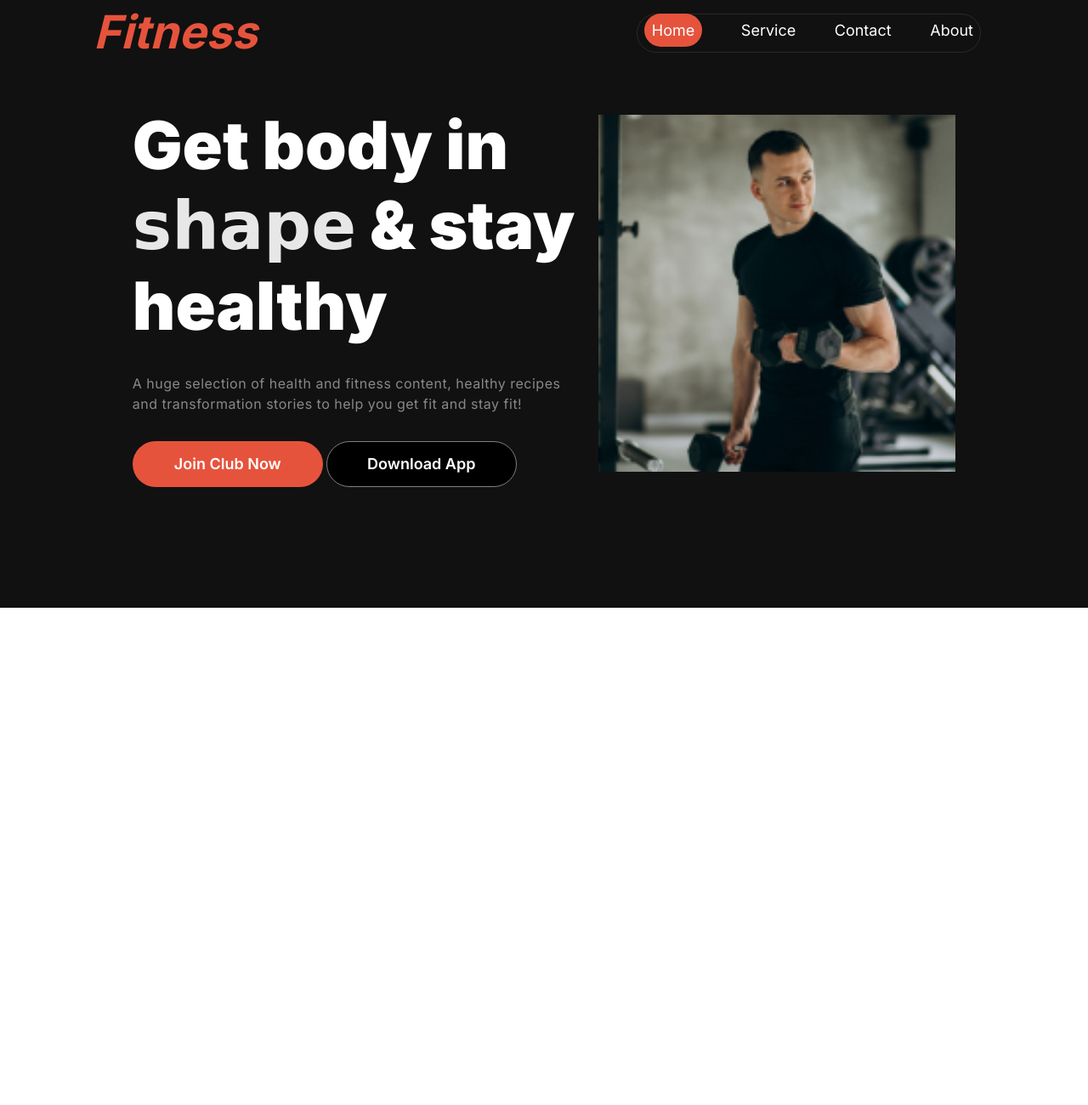
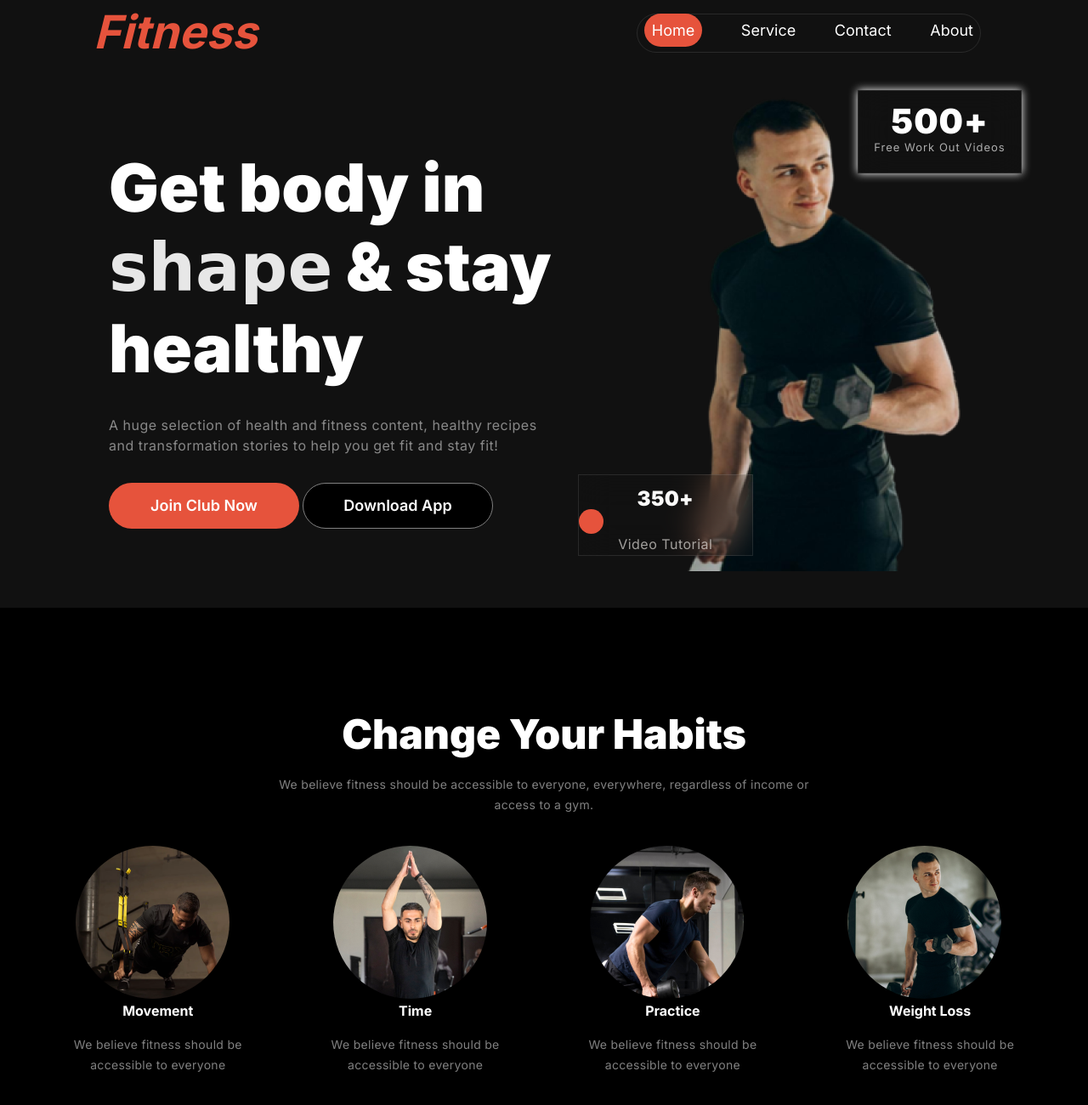
Before and after one commit to sayak53/Assignment-2, a plain HTML site: page index.html in a window 1280 px wide. Shown: the whole page at 85% size. Before the commit the page ends 800 px from the top, so only its background shows below. Drawn offline with Linux system fonts and the light colour scheme; a web font is replaced by a local one.

Commit message:
added the change habit part

```diff
--- a/index.html
+++ b/index.html
@@ -34,14 +34,56 @@
                     <button class="btn-secondary">Download App</button>
                 </div>
                 <div class="image-div">
-                    <img width="420px" style="margin-top: 30px;" height="420px" src="/images/image 5.png" alt="">
+                    <div class="five-hundred">
+                        <h1>500+</h1>
+                        <p>Free Work Out Videos</p>
+                    </div>
+                    <div class="three-hundred">
+                        <h1>350+</h1>
+                        <div style="height: 1.8rem; width: 1.8rem; border-radius: 50%; background-color: rgb(230, 83, 60);"></div>
+                        <p>Video Tutorial</p>
+                    </div>
                 </div>
             </div>
         </section>
     </header>
 
     <main id="main">
+      <h1>Change Your Habits</h1>
+      <br>
+      <p>We believe fitness should be accessible to everyone, everywhere, regardless of income or <br> access to a gym.</p>
+      <br>
+      <br>
+      <div class="habit-container">
+        <div class="movement share">
+            <img style="border-radius: 50%; margin-left: 20px;" src="/images/image 3.png" alt="">
+            <h4>Movement</h4>
+            <br>
+            <p>We believe fitness should be <br> accessible to everyone</p>
+        </div>
+        <div class="time share">
+            <img style="border-radius: 50%; margin-left: 20px;" src="/images/image 2.png" alt="">
+            <h4>Time</h4>
+            <br>
+            <p>We believe fitness should be <br> accessible to everyone</p>
+        </div>
+        <div class="practice share">
+            <img style="border-radius: 50%; margin-left: 20px;" src="/images/image 4.png" alt="">
+            <h4>Practice</h4>
+            <br>
+            <p>We believe fitness should be <br> accessible to everyone</p>
+        </div>
+        <div class="weight loss share">
+            <img style="border-radius: 50%; margin-left: 20px;" src="/images/image 5.png" alt="">
+            <h4>Weight Loss</h4>
+            <br>
+            <p>We believe fitness should be <br> accessible to everyone</p>
+        </div>
+      </div>
 
+      <section class="extra-run">
+
+      </section>
     </main>
 </body>
 </html>
--- a/style.css
+++ b/style.css
@@ -1,13 +1,19 @@
 @import url('https://fonts.googleapis.com/css2?family=Inter:wght@100..900&display=swap');
 @import url('https://fonts.googleapis.com/css2?family=Playwrite+CU:wght@100..400&display=swap');
 body{
-    /* background-color:black; */
+    background-color:black;
     color: rgba(255, 255, 255, 1);
 }
 *{
     margin: 0;
     padding: 0;
     box-sizing: border-box;
+}
+/* shared styles */
+.share{
+    height: 271px;
+    width: 234px;
+    /* border: 5px solid red; */
 }
 /* navbar styles starts here */
 header{
@@ -17,6 +23,7 @@ header{
     /* background-color: black; */
     background: linear-gradient(180deg, #111111 100%, rgba(119, 119, 119, 0) 100%);
     padding-top: 16px;
+    margin-bottom: 120px;
 }
 .navbar{
     height: 2.85rem;
@@ -56,6 +63,8 @@ header{
     background: rgb(230, 83, 60);
     color: white;
     padding: 9px;
+    width: 52px;
+    height: 22px;
 }
 /* navbar styles ends here */
 
@@ -83,7 +92,7 @@ header{
 }
 .container{
     display: flex;
-    justify-content: space-evenly;
+    justify-content: space-between;
     align-items: center;
 }
 .text-div p{
@@ -128,10 +137,103 @@ header{
     border: 1px solid gray;
     border-radius: 42px;
 }
+.image-div{
+    height: 580px;
+    width: 349px;
+    /* border: 5px solid yellow; */
+    background-image: url(/images/Images\ 2.png);
+    background-repeat: no-repeat;
+    /* background-size: cover; */
+    background-position: center;
+    position: relative;
+}
+.five-hundred{
+    height: 98px;
+    width: 193px;
+    border: 1px solid rgba(255, 255, 255, 0.1);
+    backdrop-filter: blur(20px);
+    box-shadow: 0px 0px 10px 0px;
+    position: absolute;
+    right: -50px;
+    top:0.9rem;
+}
+.three-hundred{
+    height: 96px;
+    width: 206px;
+    border: 1px solid rgba(255, 255, 255, 0.1);
+    backdrop-filter: blur(20px);
+    position: absolute;
+    left: -7.7rem;
+    top: 466px;;
+}
+.five-hundred h1{
+    color: rgb(255, 255, 255);
+    font-family: Inter;
+    font-size: 40px;
+    font-weight: 900;
+    line-height: 40px;
+    letter-spacing: 1px;
+    text-align: center;
+    margin-top: 1rem;
+}
+.five-hundred p{
+    color: rgba(255, 255, 255, 0.65);
+    font-family: Inter;
+    font-size: 13px;
+    font-weight: 400;
+    line-height: 20px;
+    letter-spacing: 1px;
+    text-align: center;
+}
+.three-hundred h1{
+    color: rgb(250, 250, 249);
+    font-family: Inter;
+    font-size: 24px;
+    font-weight: 900;
+    line-height: 24px;
+    letter-spacing: 0.3px;
+    text-align: center;
+    margin-top: 1rem;
+}
+.three-hundred p{
+    color: rgba(239, 237, 232, 0.65);
+    font-family: Inter;
+    font-size: 16px;
+    font-weight: 400;
+    line-height: 24px;
+    letter-spacing: 0.5px;
+    text-align: center;
+}
 /* banner styles ends here */
 
 /* main section styles starts here */
-
+#main h1{
+    color: rgb(255, 255, 255);
+    font-family: Inter;
+    font-size: 48px;
+    font-weight: 900;
+    line-height: 120%;
+    letter-spacing: 0%;
+    text-align: center;
+}
+#main p{
+    color: rgba(255, 255, 255, 0.5);
+    font-family: Inter;
+    font-size: 14px;
+    font-weight: 400;
+    line-height: 24px;
+    letter-spacing: 0.3px;
+    text-align: center;
+}
+.habit-container{
+    display: flex;
+    justify-content: space-evenly;
+    margin-bottom: 80px;
+}
+h4{
+    font-family: Inter;
+    text-align: center;
+}
 
 
 
@@ -149,8 +251,8 @@ header{
 
 @media screen and (max-width:576px) {
     header{
-        height: 923px;
-        width: 100%;
+        height: 1323px;
+        width: 1120px;
     }
     .nav-second-item{
         display: none;
@@ -167,4 +269,24 @@ header{
     .text-div h1{
         font-size: 3rem;
     }
+    .three-hundred{
+        left:0.1rem;
+    }
+    .image-div{
+        width: 100%;
+    }
+    .three-hundred{
+        left: 180px;
+    }
+    .five-hundred{
+       right: 180px;
+    }
+    #main{
+        width: 1120px;
+    }
+    .habit-container{
+        display: grid;
+        grid-template-columns:repeat(2,1fr);
+        margin-left: 250px;
+    }
 }
```
